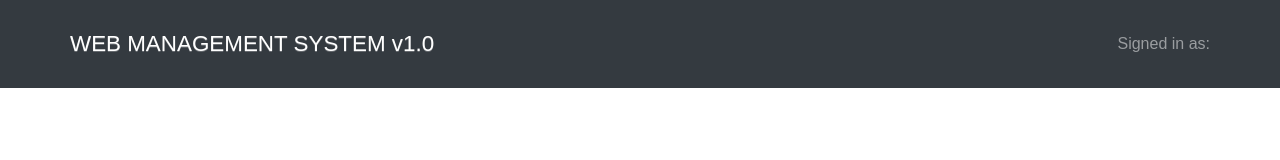
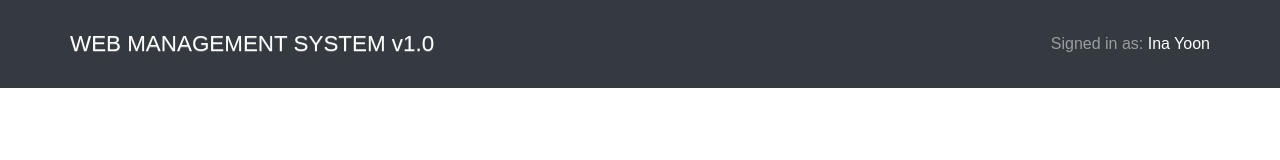
Before and after one commit to inayoon/react_node_management, a React (Create React App) app in the folder client/: page / in a window 1280 px wide. Shown: the top 160 px of the page. Built offline with nearby package versions, Linux system fonts and the light colour scheme; no server answers.

Commit message:
Update Route using react-router-dom

```diff
--- a/client/src/App.js
+++ b/client/src/App.js
@@ -9,7 +9,7 @@ import AddEmployee from "./pages/Update/UpdateEmployee";
 function App() {
   return (
     <BrowserRouter>
-      <Header />
+      <Header user="Ina Yoon" />
       <div className="App">
         <ToastContainer position="top-center" />
         <Routes>
```
